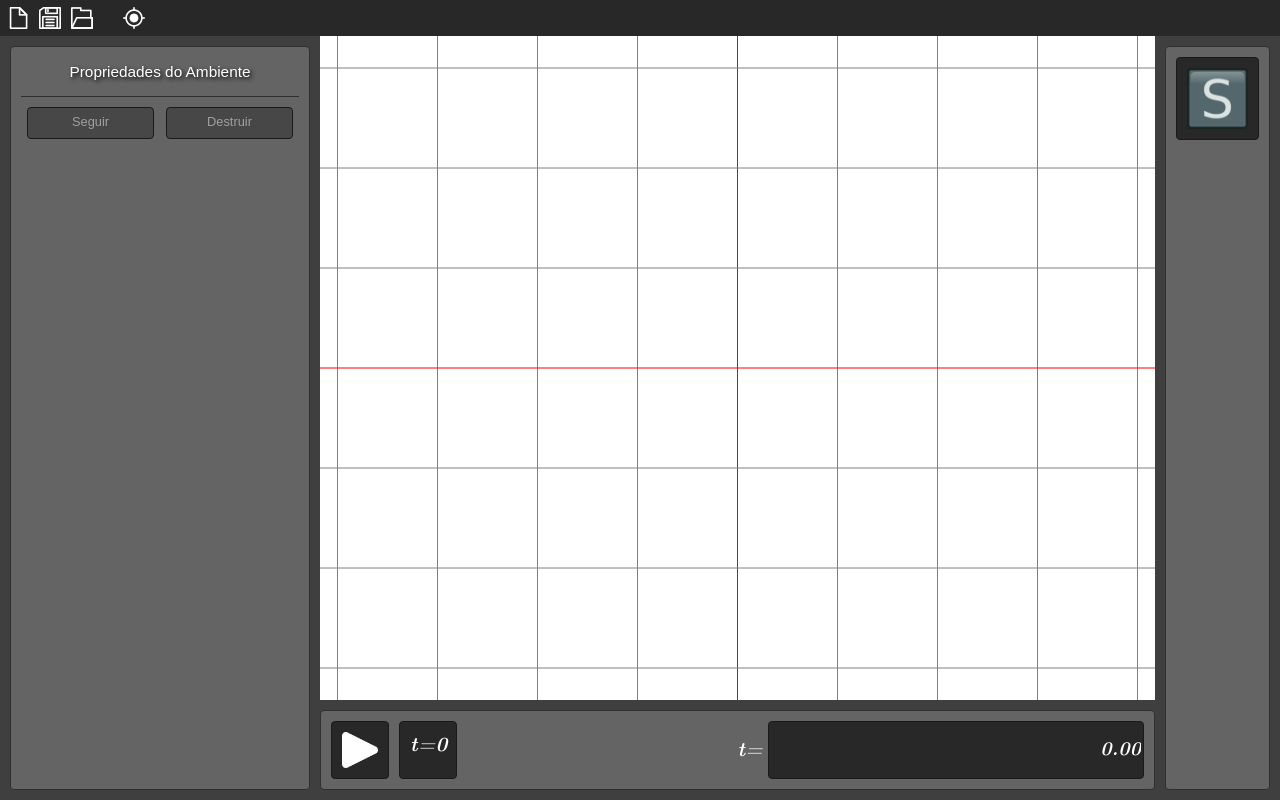
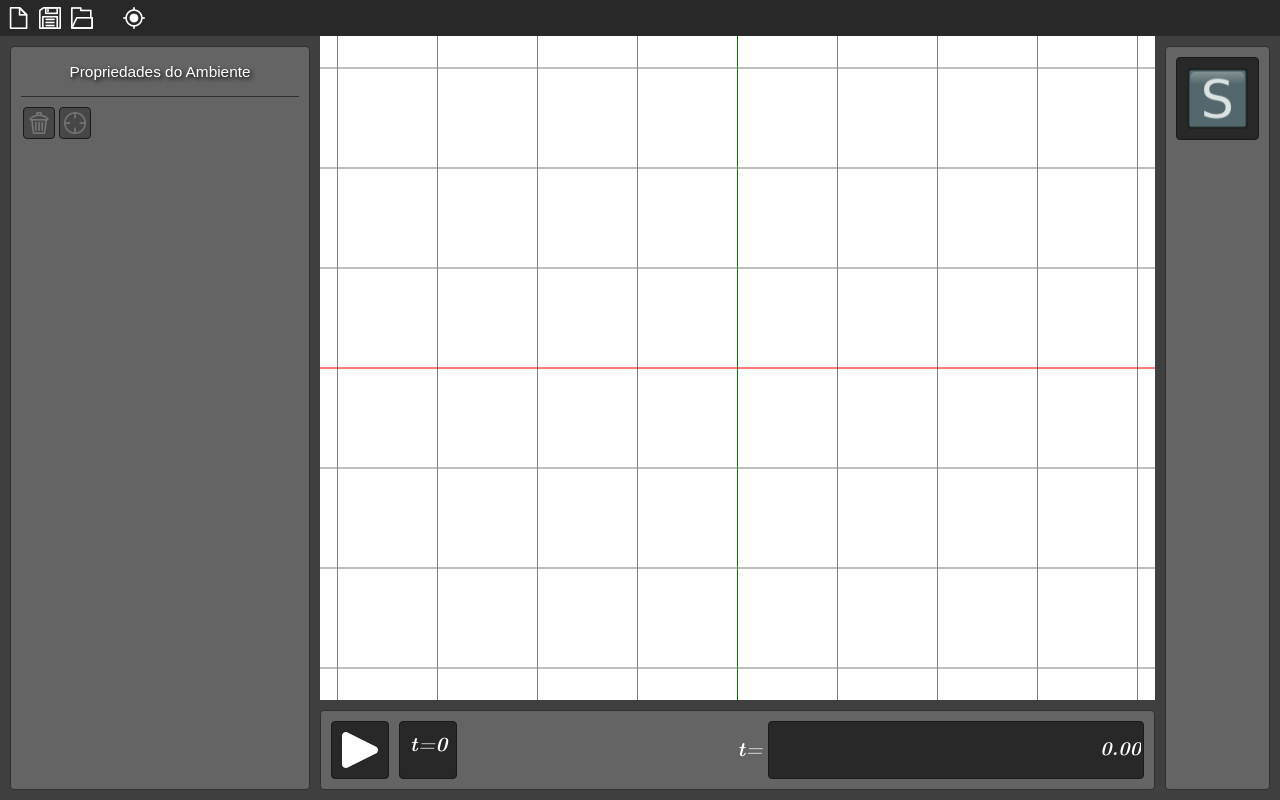
Before and after one commit to Dwahgon/ifc-physics-sandbox, a plain HTML site: page index.html in a window 1280 px wide. Drawn offline with Linux system fonts and the light colour scheme.

Commit message:
MiscToggleImageButton + ui changes
Added the MiscToggleImageButton
Removed onClick constructor parameter from MiscTextButton and MiscImageButton
Changed the delete and follow button to image buttons, instead of text buttons

```diff
--- a/assets/scripts/document.js
+++ b/assets/scripts/document.js
@@ -48,21 +48,40 @@ var __importDefault = (this && this.__importDefault) || function (mod) {
     }
     exports.DocumentButton = DocumentButton;
     class MiscImageButton extends DocumentButton {
-        constructor(parent, id, thumbSrc, buttonColor, onClick, title) {
-            super(parent, id, types_1.DocumentButtonKind.MiscButton, true, (onClick) ? onClick : null, buttonColor);
+        constructor(parent, id, thumbSrc, buttonColor, title) {
+            super(parent, id, types_1.DocumentButtonKind.MiscButton, true, null, buttonColor);
+            this.thumbSrc = thumbSrc;
             if (title)
                 this.element.setAttribute("title", title);
-            const thumbImg = document.createElement("img");
-            thumbImg.src = thumbSrc;
-            this.element.appendChild(thumbImg);
+            this.thumbImgElement = document.createElement("img");
+            this.thumbImgElement.src = thumbSrc;
+            this.element.appendChild(this.thumbImgElement);
             this.setButtonIdToDescendants();
             this.setButtonKindToDescendants();
         }
     }
     exports.MiscImageButton = MiscImageButton;
+    /**
+     * A child class of @class MiscImageButton that contains two states: toggled and non-toggled. When it's non-toggled, it will display the thumbImg and the originalTitle,
+     * but when it's toggled, it will display the toggledThumbImg and the toggledTitle. If toggleTitle is not specified, the button's title will always be the originalTitle.
+     */
+    class MiscToggleImageButton extends MiscImageButton {
+        constructor(parent, id, thumbSrc, toggledThumbSrc, buttonColor, originalTitle, toggledTitle) {
+            super(parent, id, thumbSrc, buttonColor, originalTitle);
+            this.toggledThumbSrc = toggledThumbSrc;
+            this.originalTitle = originalTitle;
+            this.toggledTitle = toggledTitle;
+        }
+        set toggled(t) {
+            this.thumbImgElement.src = t ? this.toggledThumbSrc : this.thumbSrc;
+            if (this.originalTitle)
+                this.element.setAttribute("title", t && this.toggledTitle ? this.toggledTitle : this.originalTitle);
+        }
+    }
+    exports.MiscToggleImageButton = MiscToggleImageButton;
     class MiscTextButton extends DocumentButton {
-        constructor(parent, id, text, buttonColor, onClick, title) {
-            super(parent, id, types_1.DocumentButtonKind.MiscButton, true, (onClick) ? onClick : null, buttonColor);
+        constructor(parent, id, text, buttonColor, title) {
+            super(parent, id, types_1.DocumentButtonKind.MiscButton, true, null, buttonColor);
             this.element.innerHTML = text;
             if (title)
                 this.element.setAttribute("title", title);
@@ -155,7 +174,7 @@ var __importDefault = (this && this.__importDefault) || function (mod) {
             const followButton = exports.miscButtons.get("follow-button");
             const destroyButton = exports.miscButtons.get("destroy-button");
             followButton.enabled = object.isFollowable;
-            followButton.element.innerHTML = (main_1.canvasRenderer.camera.objectBeingFollowed != this._selectedObject) ? "Seguir" : "Parar de seguir";
+            followButton.toggled = main_1.canvasRenderer.camera.objectBeingFollowed == this._selectedObject;
             destroyButton.enabled = object.destroy != undefined && main_1.simulator.time == 0;
         }
         static get propertiesEnabled() {
@@ -207,15 +226,15 @@ var __importDefault = (this && this.__importDefault) || function (mod) {
      * @method get Gets a button. Current buttons: play-button, reset-button, follow-button, destroy-button, centralize-camera, close-property-description, new-button, save-button, load-button
      */
     exports.miscButtons = new Map();
-    exports.miscButtons.set("play-button", new MiscImageButton(exports.documentElements.get("simulation-controller-buttons"), "play-button", "./assets/images/play.png", types_1.ButtonColor.Dark, undefined, "Iniciar simulação"));
-    exports.miscButtons.set("reset-button", new MiscTextButton(exports.documentElements.get("simulation-controller-buttons"), "reset-button", "t=0", types_1.ButtonColor.Dark, undefined, "Definir tempo igual a 0"));
-    exports.miscButtons.set("follow-button", new MiscTextButton(exports.documentElements.get("object-interactor"), "follow-button", "Seguir", types_1.ButtonColor.Dark));
-    exports.miscButtons.set("destroy-button", new MiscTextButton(exports.documentElements.get("object-interactor"), "destroy-button", "Destruir", types_1.ButtonColor.Dark));
-    exports.miscButtons.set("centralize-camera", new MiscImageButton(exports.documentElements.get("camera-buttons"), "centralize-camera", "./assets/images/cameracenter.png", types_1.ButtonColor.InvisibleBackground, undefined, "Posicionar câmera na origem"));
+    exports.miscButtons.set("play-button", new MiscImageButton(exports.documentElements.get("simulation-controller-buttons"), "play-button", "./assets/images/play.png", types_1.ButtonColor.Dark, "Iniciar simulação"));
+    exports.miscButtons.set("reset-button", new MiscTextButton(exports.documentElements.get("simulation-controller-buttons"), "reset-button", "t=0", types_1.ButtonColor.Dark, "Definir tempo igual a 0"));
+    exports.miscButtons.set("destroy-button", new MiscImageButton(exports.documentElements.get("object-interactor"), "destroy-button", "./assets/images/delete.png", types_1.ButtonColor.Dark, "Destruir objecto"));
+    exports.miscButtons.set("follow-button", new MiscToggleImageButton(exports.documentElements.get("object-interactor"), "follow-button", "./assets/images/follow.png", "./assets/images/cancelfollow.png", types_1.ButtonColor.Dark, "Focar/seguir objeto", "Parar de focar/seguir objeto"));
+    exports.miscButtons.set("centralize-camera", new MiscImageButton(exports.documentElements.get("camera-buttons"), "centralize-camera", "./assets/images/cameracenter.png", types_1.ButtonColor.InvisibleBackground, "Posicionar câmera na origem"));
     exports.miscButtons.set("close-property-description", new MiscImageButton(exports.documentElements.get("property-description-header"), "close-property-description", "./assets/images/closeicon.png", types_1.ButtonColor.White));
-    exports.miscButtons.set("new-button", new MiscImageButton(exports.documentElements.get("file-buttons"), "new-button", "./assets/images/newfile.png", types_1.ButtonColor.InvisibleBackground, undefined, "Novo ambiente"));
-    exports.miscButtons.set("save-button", new MiscImageButton(exports.documentElements.get("file-buttons"), "save-button", "./assets/images/save.png", types_1.ButtonColor.InvisibleBackground, undefined, "Salvar ambiente"));
-    exports.miscButtons.set("load-button", new MiscImageButton(exports.documentElements.get("file-buttons"), "load-button", "./assets/images/load.png", types_1.ButtonColor.InvisibleBackground, undefined, "Abrir ambiente"));
+    exports.miscButtons.set("new-button", new MiscImageButton(exports.documentElements.get("file-buttons"), "new-button", "./assets/images/newfile.png", types_1.ButtonColor.InvisibleBackground, "Novo ambiente"));
+    exports.miscButtons.set("save-button", new MiscImageButton(exports.documentElements.get("file-buttons"), "save-button", "./assets/images/save.png", types_1.ButtonColor.InvisibleBackground, "Salvar ambiente"));
+    exports.miscButtons.set("load-button", new MiscImageButton(exports.documentElements.get("file-buttons"), "load-button", "./assets/images/load.png", types_1.ButtonColor.InvisibleBackground, "Abrir ambiente"));
     //Event listeners
     document.addEventListener("click", e => {
         const target = e.target;
--- a/assets/scripts/rendering.js
+++ b/assets/scripts/rendering.js
@@ -104,7 +104,7 @@ var __importDefault = (this && this.__importDefault) || function (mod) {
         changeButtonText(isFollowing) {
             const followButton = document_1.miscButtons.get("follow-button");
             if (document_1.ObjectSelectionController.selectedObject == this.objectBeingFollowed)
-                followButton.element.innerHTML = (isFollowing) ? "Seguir" : "Parar de seguir";
+                followButton.toggled = !isFollowing;
         }
         onWheelEvent(ev) {
             this.zoom += ev.deltaY / -20;
--- a/assets/style/main.css
+++ b/assets/style/main.css
@@ -66,6 +66,10 @@
 .button > img, .inactive-button > img{
     width: 100%;
     height: 100%;
+}
+
+.inactive-button > img{
+    opacity: .25;
 }
 
 /*App layout*/
@@ -267,18 +271,18 @@ header > div > .button{
 /* Property List */
 
 .side-panel:first-child > div > div{
-    height: 2.5vw;
-    padding: 10px 0px;
+    min-height: 32px;
+    margin: 10px 0px;
     display: flex;
-    justify-content: space-evenly;
+    justify-content: left;
+    flex-wrap: wrap;
 }
 
 .side-panel:first-child > div > div > button{
-    width: 0;
-    padding: .5vw;
-    margin: 0px .5vw;
-    flex-grow: 1;
-    font-size: 1vw;
+    width: 32px;
+    height: 32px;
+    padding: 4px;
+    margin: 0px 2px;
 }
 
 #property-list > li {
```
Also changed, not shown: assets/images/cancelfollow.png (added), assets/images/delete.png (added), assets/images/follow.png (added).
